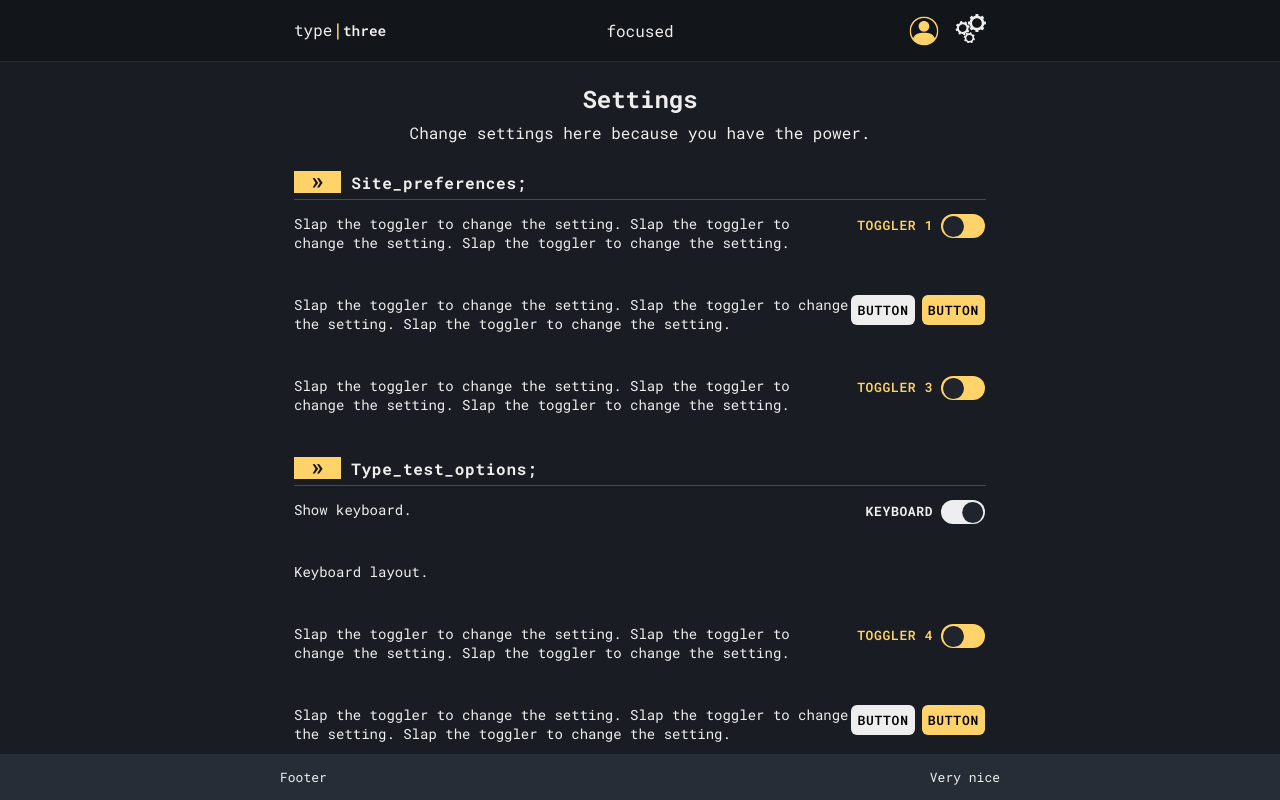
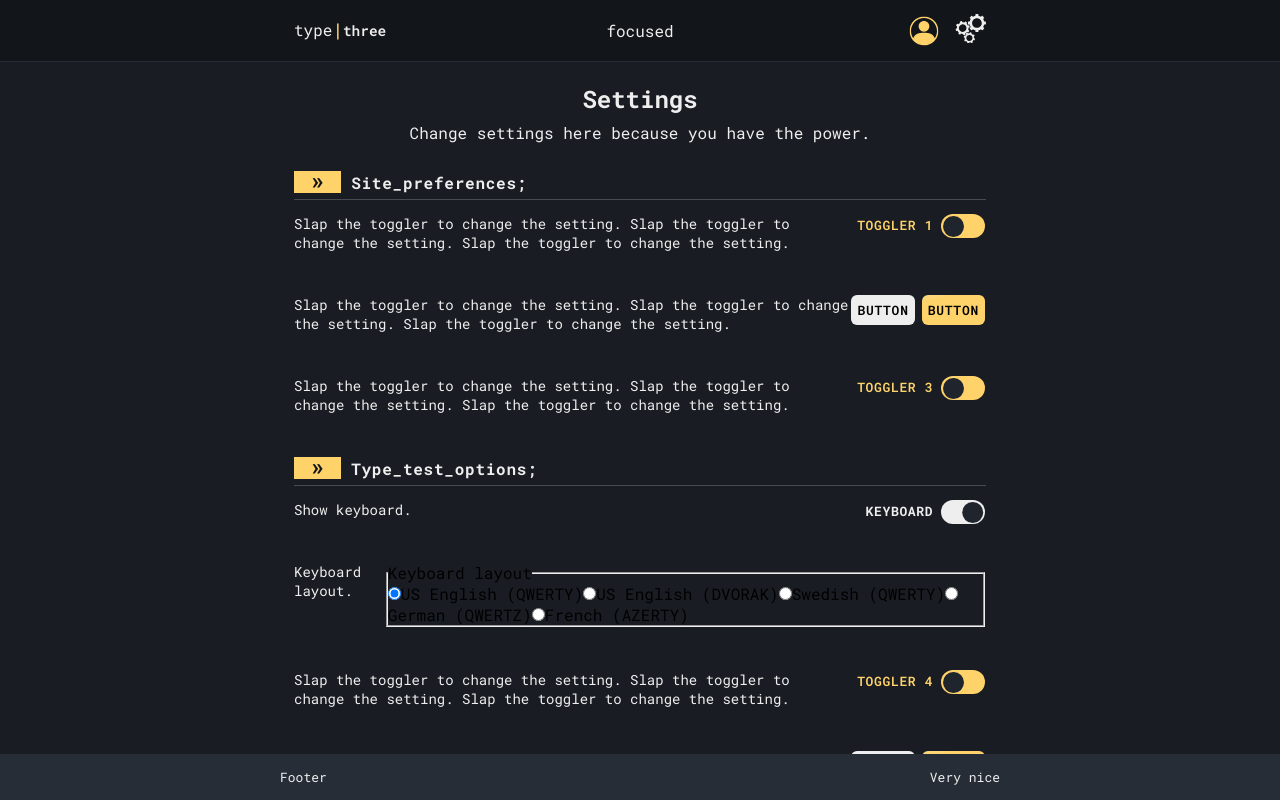
Before and after one commit to patrik-setterberg/typethree, a React (Create React App) app in the folder frontend/: page /settings in a window 1280 px wide. Built offline with nearby package versions, Linux system fonts and the light colour scheme.

Commit message:
Add functionality to change keyboard layout

```diff
--- a/frontend/src/assets/misc/KeyboardLayouts.ts
+++ b/frontend/src/assets/misc/KeyboardLayouts.ts
@@ -36,4 +36,12 @@ export const MatchingPatterns: { [key: string]: RegExp } = {
   AZERTY_FR: /^[a-z|A-Z^$ù*<,;:! ]$/g,
 };
 
+export const keyboardLayoutSettingsItems = [
+  { label: "US English (QWERTY)", value: "QWERTY_US" },
+  { label: "US English (DVORAK)", value: "DVORAK_US" },
+  { label: "Swedish (QWERTY)", value: "QWERTY_SE" },
+  { label: "German (QWERTZ)", value: "QWERTZ_DE" },
+  { label: "French (AZERTY)", value: "AZERTY_FR" },
+];
+
 export default Layouts;
--- a/frontend/src/components/UI/RadioButtons/RadioButtons.interfaces.ts
+++ b/frontend/src/components/UI/RadioButtons/RadioButtons.interfaces.ts
@@ -3,4 +3,5 @@ export interface RadioButtonsProps {
   legend: string;
   changeFunc: (val: string) => void;
   items: Array<{ label: string; value: string }>;
+  currentValue: string;
 }
--- a/frontend/src/components/UI/RadioButtons/RadioButtons.tsx
+++ b/frontend/src/components/UI/RadioButtons/RadioButtons.tsx
@@ -8,6 +8,7 @@ const RadioButtons = ({
   legend,
   changeFunc,
   items,
+  currentValue,
 }: RadioButtonsProps): JSX.Element => {
 
   const handleChange = (e: ChangeEvent<HTMLInputElement>) => {
@@ -26,6 +27,7 @@ const RadioButtons = ({
               aria-label={item.label}
               value={item.value}
               onChange={handleChange}
+              checked={currentValue === item.value}
             />
             {item.label}
           </S.Label>
--- a/frontend/src/pages/SettingsPage/SettingsPage.tsx
+++ b/frontend/src/pages/SettingsPage/SettingsPage.tsx
@@ -11,6 +11,8 @@ import SettingsItem from "./SettingsItem/SettingsItem";
 import Button from "../../components/UI/Button/Button";
 import RadioButtons from "../../components/UI/RadioButtons/RadioButtons";
 import ToggleSwitch from "../../components/UI/ToggleSwitch/ToggleSwitch";
+
+import { keyboardLayoutSettingsItems } from "../../assets/misc/KeyboardLayouts";
 
 const SettingsPage = ({}: SettingsPageProps): JSX.Element => {
   const S = { ...SettingsPageStyles, Container, PageTitle, PageTagline };
@@ -31,7 +33,7 @@ const SettingsPage = ({}: SettingsPageProps): JSX.Element => {
         <SettingsItem>
           <span>
             Slap the toggler to change the setting. Slap the toggler to change
-            the setting. Slap the toggler to change the setting.{" "}
+            the setting. Slap the toggler to change the setting.
           </span>
           <ToggleSwitch
             Id="toggler1"
@@ -43,7 +45,7 @@ const SettingsPage = ({}: SettingsPageProps): JSX.Element => {
         <SettingsItem>
           <span>
             Slap the toggler to change the setting. Slap the toggler to change
-            the setting. Slap the toggler to change the setting.{" "}
+            the setting. Slap the toggler to change the setting.
           </span>
           <Button
             onClickFunc={() => console.log("hehehehe")}
@@ -61,7 +63,7 @@ const SettingsPage = ({}: SettingsPageProps): JSX.Element => {
         <SettingsItem>
           <span>
             Slap the toggler to change the setting. Slap the toggler to change
-            the setting. Slap the toggler to change the setting.{" "}
+            the setting. Slap the toggler to change the setting.
           </span>
           <ToggleSwitch
             Id="toggler3"
@@ -83,11 +85,18 @@ const SettingsPage = ({}: SettingsPageProps): JSX.Element => {
         </SettingsItem>
         <SettingsItem>
           <span>Keyboard layout.</span>
+          <RadioButtons
+            name="keyboard_layout"
+            legend="Keyboard layout"
+            changeFunc={settingsCtx.setKeyboardLayout}
+            items={keyboardLayoutSettingsItems}
+            currentValue={settingsCtx.KeyboardLayout}
+          />
         </SettingsItem>
         <SettingsItem>
           <span>
             Slap the toggler to change the setting. Slap the toggler to change
-            the setting. Slap the toggler to change the setting.{" "}
+            the setting. Slap the toggler to change the setting.
           </span>
           <ToggleSwitch
             Id="toggler4"
@@ -99,7 +108,7 @@ const SettingsPage = ({}: SettingsPageProps): JSX.Element => {
         <SettingsItem>
           <span>
             Slap the toggler to change the setting. Slap the toggler to change
-            the setting. Slap the toggler to change the setting.{" "}
+            the setting. Slap the toggler to change the setting.
           </span>
           <Button
             onClickFunc={() => console.log("hehehehe")}
```
